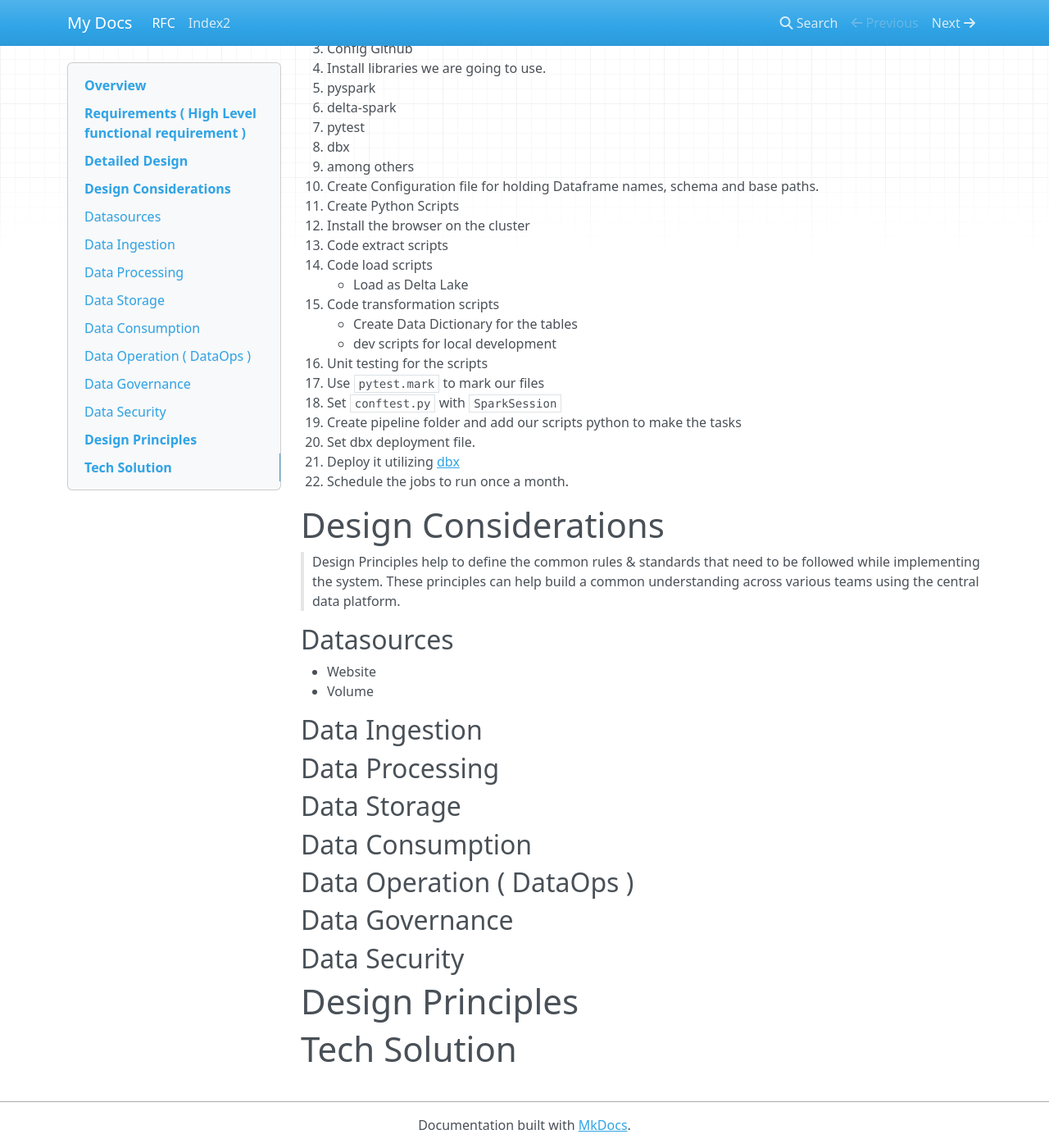
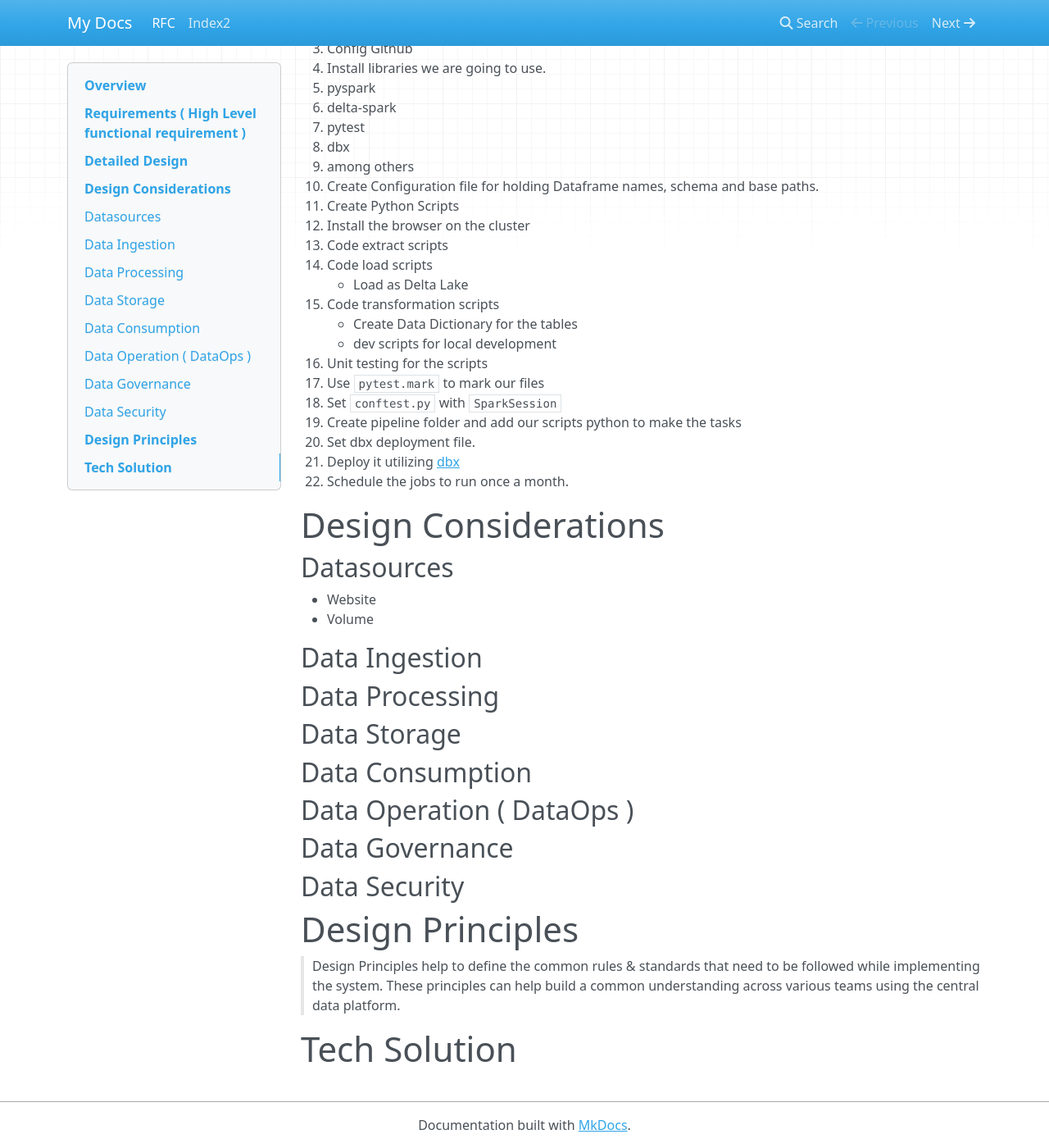
Before and after one commit to doug-pires/de-fipe, an MkDocs documentation site: the page built from docs/RFC.md, in a window 1280 px wide and 1400 px high, scrolled down 649 px. Shown: the whole window at 82% size. Built offline with MkDocs 1.6.1, drawn with Linux system fonts in a browser that asks for light colours; nearby versions of some CDN libraries; part of the change alters nothing that is shown.

```diff
--- a/docs/RFC.md
+++ b/docs/RFC.md
@@ -42,7 +42,7 @@ We are going to scrape data from the website [FIPE](https://veiculos.fipe.org.br
 4. Schedule the jobs to run once a month.
 
 # Design Considerations
-> Design Principles help to define the common rules & standards that need to be followed while implementing the system. These principles can help build a common understanding across various teams using the central data platform.
+
 ## Datasources
 - Website
 - Volume
@@ -55,4 +55,5 @@ We are going to scrape data from the website [FIPE](https://veiculos.fipe.org.br
 ## Data Security
 
 # Design Principles
+> Design Principles help to define the common rules & standards that need to be followed while implementing the system. These principles can help build a common understanding across various teams using the central data platform.
 # Tech Solution
```
